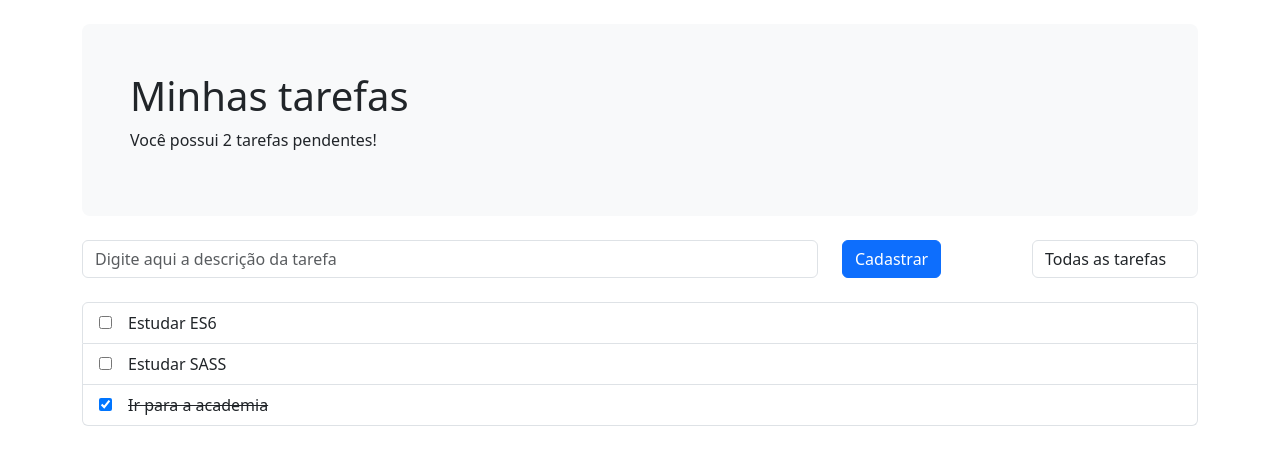
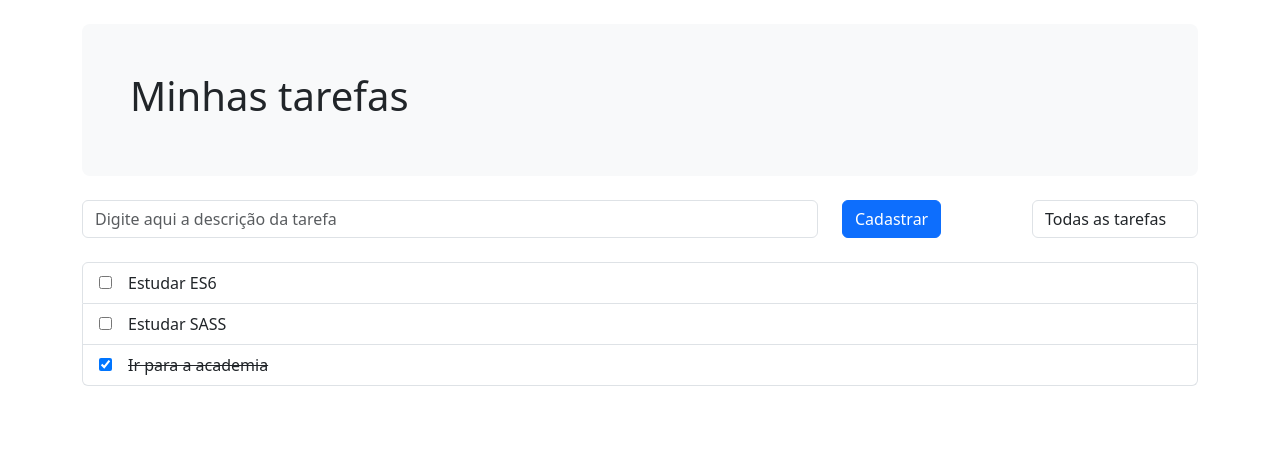
Before and after one commit to GustavoKasaki/todo-vue, a Vue app: page / in a window 1280 px wide. Shown: the top 464 px of the page. Built offline with nearby package versions, Linux system fonts and the light colour scheme.

Commit message:
CHORE: Alteração no App.vue

```diff
--- a/src/App.vue
+++ b/src/App.vue
@@ -53,6 +53,10 @@
       estado.tarefas.push(tarefaNova);
       estado.tarefaTemp = '';
     }
+
+    const isVisible = () => estado.tarefas.length >= 1;
+    console.log(estado.tarefas.length)
+    console.log(isVisible())
 </script>
 
 <template>
--- a/src/components/Cabecalho.vue
+++ b/src/components/Cabecalho.vue
@@ -5,7 +5,7 @@
 <template>
     <header class="p-5 mb-4 mt-4 bg-light rounded-3">
         <h1>Minhas tarefas</h1>
-        <p>
+        <p v-if="isVisible">
             Você possui {{ props.tarefasPendentes }} tarefas pendentes!
         </p>
     </header>
```
